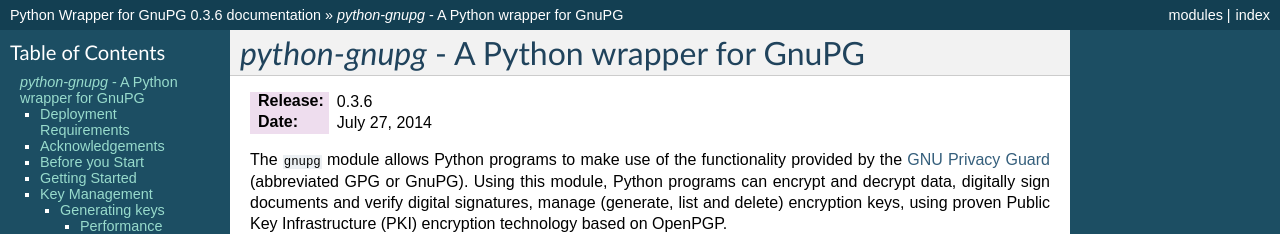
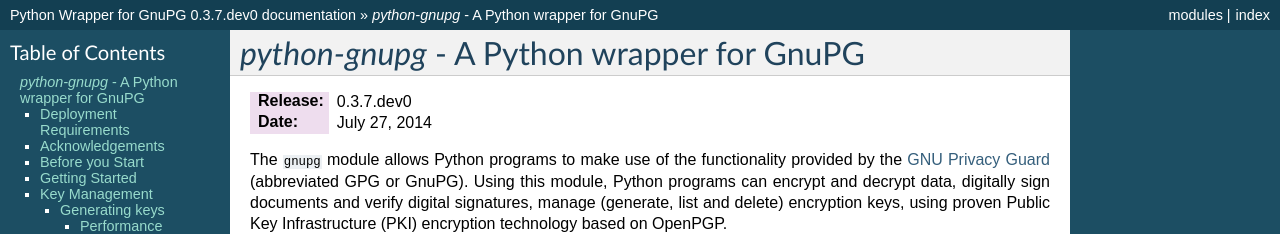
Before and after one commit to vsajip/python-gnupg, a Sphinx documentation site: the page built from docs/index.rst, in a window 1280 px wide and 900 px high. Shown: the top 234 px of the window. Built offline with Sphinx 7.4.7, drawn with Linux system fonts in a browser that asks for light colours; formulas are drawn with MathJax 3; some of the changed text lies outside the part shown.

Commit message:
Updated doc version.

```diff
--- a/docs/conf.py
+++ b/docs/conf.py
@@ -47,7 +47,7 @@
 # The short X.Y version.
 version = '0.3'
 # The full version, including alpha/beta/rc tags.
-release = '0.3.6'
+release = '0.3.7.dev0'
 
 # The language for content autogenerated by Sphinx. Refer to documentation
 # for a list of supported languages.
```
